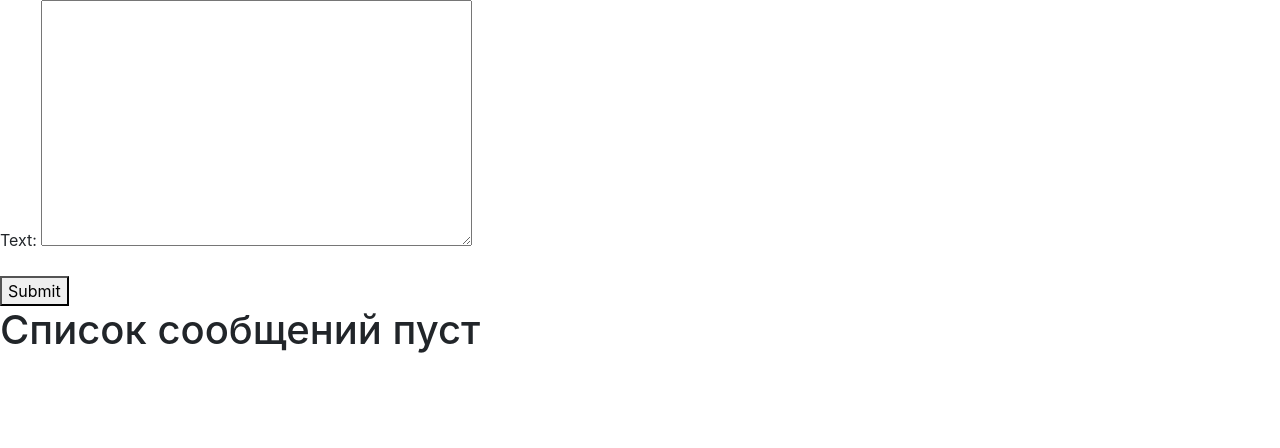
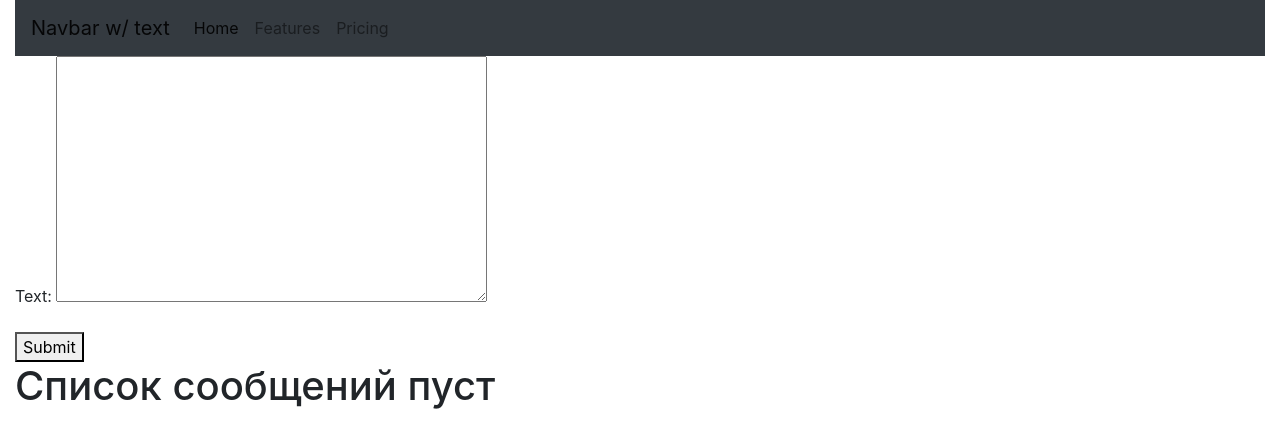
Before and after one commit to tuliman/Private_massages, a Django app: page //dialog/1/ in a window 1280 px wide. Shown: the top 448 px of the page. Run offline with Django 3.2, Linux system fonts and the light colour scheme; data that the repository does not hold is empty; some libraries are stand-ins or nearby versions.

Commit message:
base skeleton

```diff
--- a/chat/templates/chat/base.html
+++ b/chat/templates/chat/base.html
@@ -10,7 +10,28 @@
     {% bootstrap_css %}
 
 </head>
-<body>
+<body class="container-fluid">
+
+<nav class="navbar navbar-expand-lg navbar-light bg-dark">
+    <a class="navbar-brand" href="#">Navbar w/ text</a>
+    <button class="navbar-toggler" type="button" data-toggle="collapse" data-target="#navbarText" aria-controls="navbarText" aria-expanded="false" aria-label="Toggle navigation">
+        <span class="navbar-toggler-icon"></span>
+    </button>
+    <div class="collapse navbar-collapse" id="navbarText">
+        <ul class="navbar-nav mr-auto">
+            <li class="nav-item active">
+                <a class="nav-link" href="#">Home <span class="sr-only">(current)</span></a>
+            </li>
+            <li class="nav-item">
+                <a class="nav-link" href="#">Features</a>
+            </li>
+            <li class="nav-item">
+                <a class="nav-link" href="#">Pricing</a>
+            </li>
+        </ul>
+
+    </div>
+</nav>
     {% block content %}
     {% endblock %}
 
--- a/chat/urls.py
+++ b/chat/urls.py
@@ -1,12 +1,12 @@
 from django.urls import path
-from django.contrib.auth.views import auth_logout
-from .views import profile, registration, auth, anny_user_profile, create_chat,ChatMessages
+
+from .views import profile, registration, auth, anny_user_profile, create_chat,ChatMessages,LogoutProfile
 
 urlpatterns = [
     path('auth/', auth, name='auth'),
-    path('logout/', auth_logout, name='logout'),
+    path('logout/', LogoutProfile.as_view(), name='logout'),
     path('register/', registration, name='registration'),
-    path('profile/', profile, name='profile'),
+    path('', profile, name='profile'),
     path('profile/<int:id>/', anny_user_profile, name='any_user_id'),
     path('<int:opponent_id>/dialog/', create_chat, name='create_chat'),
     path('/dialog/<int:chat_id>/',ChatMessages.as_view(),name='dialog')
--- a/chat/views.py
+++ b/chat/views.py
@@ -5,6 +5,7 @@ from .models import Chats, Messages, Baned_User
 from django.contrib.auth import login, authenticate
 from django.contrib.auth.models import User
 from django.views import View
+from django.contrib.auth.views import LogoutView
 from django.contrib import messages
 from django.contrib.auth.decorators import login_required
 from .forms import RegistrationUserForm, AuthUserForm, MessagesForm
@@ -28,10 +29,13 @@ def auth(request):
         return render(request, 'chat/login.html', {'form': form})
 
 
+class LogoutProfile(LogoutView):
+    template_name = 'chat/logout.html'
+
+
 def registration(request):
     if request.method == 'POST':
         form = RegistrationUserForm(request.POST)
-
         if form.is_valid():
 
             new_user = form.save(commit=False)
@@ -41,7 +45,6 @@ def registration(request):
 
             return redirect('auth')
         else:
-
             return render(request, 'chat/register.html', {'form': form})
     else:
         form = RegistrationUserForm()
```
Also changed, not shown: chat/templates/chat/logout.html (added, +10 -0 lines), chat/templates/chat/register.html (+5 -3 lines).
